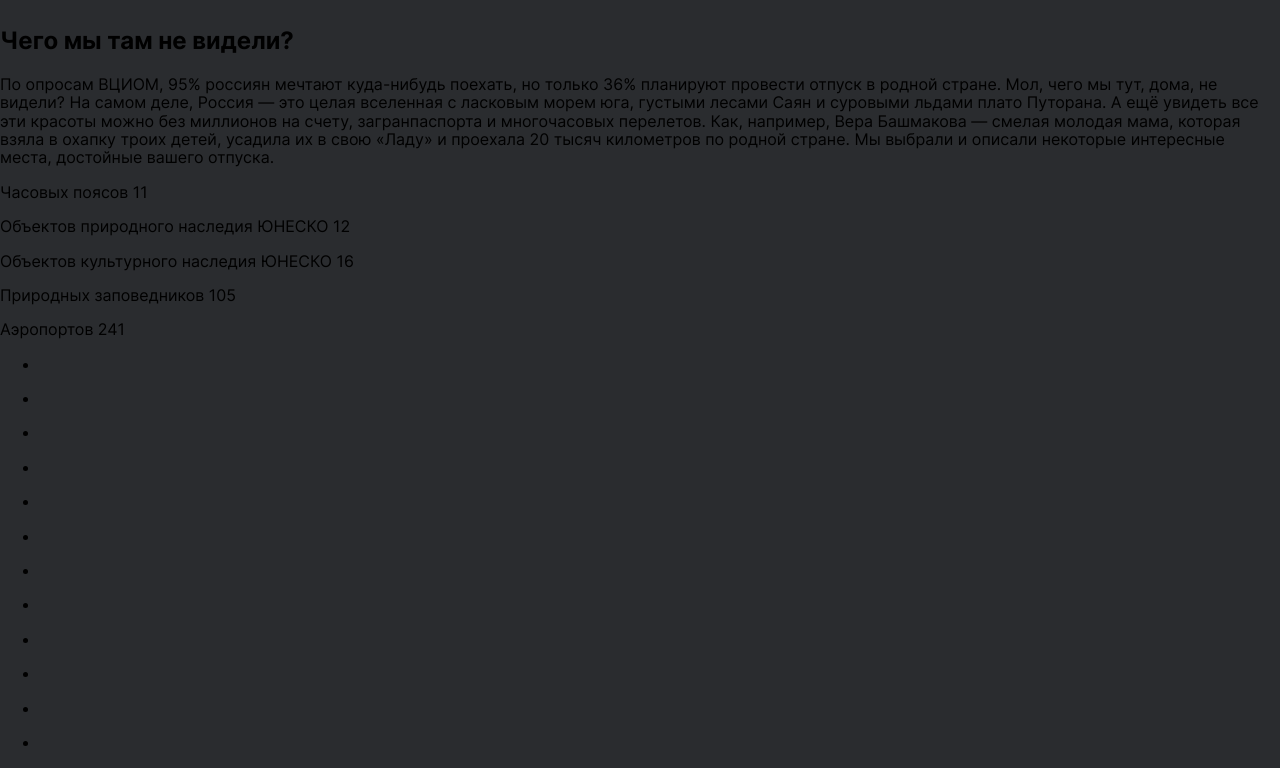
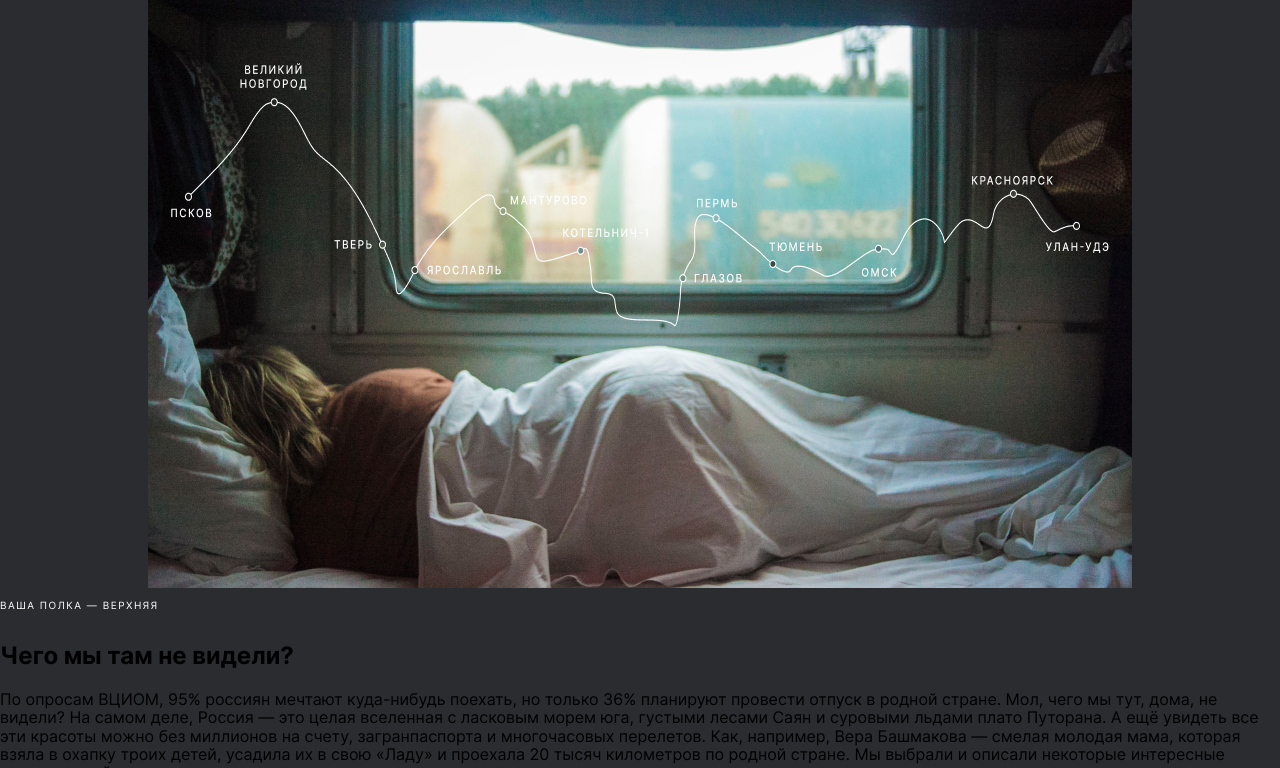
Before and after one commit to k0lpak0v/russian-travel, a plain HTML site: page index.html in a window 1280 px wide. Shown: the part 382-1150 px from the top of the page. Drawn offline with Linux system fonts and the light colour scheme; files whose address does not match are found by name.

Commit message:
section: lead

```diff
--- a/styles/style.css
+++ b/styles/style.css
@@ -61,6 +61,8 @@
 }
 
 .lead__image {
+  width: 984px;
+  height: 615px;
   background-image: url('../images/lead-polka.jpg');
   background-size: contain;
   background-repeat: no-repeat;
```
